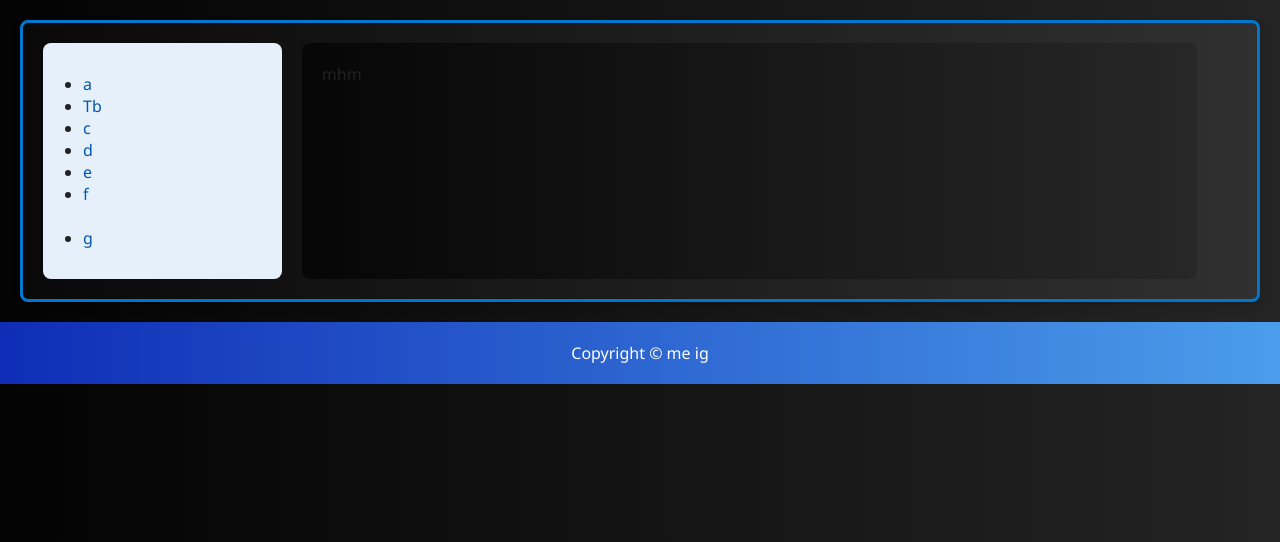
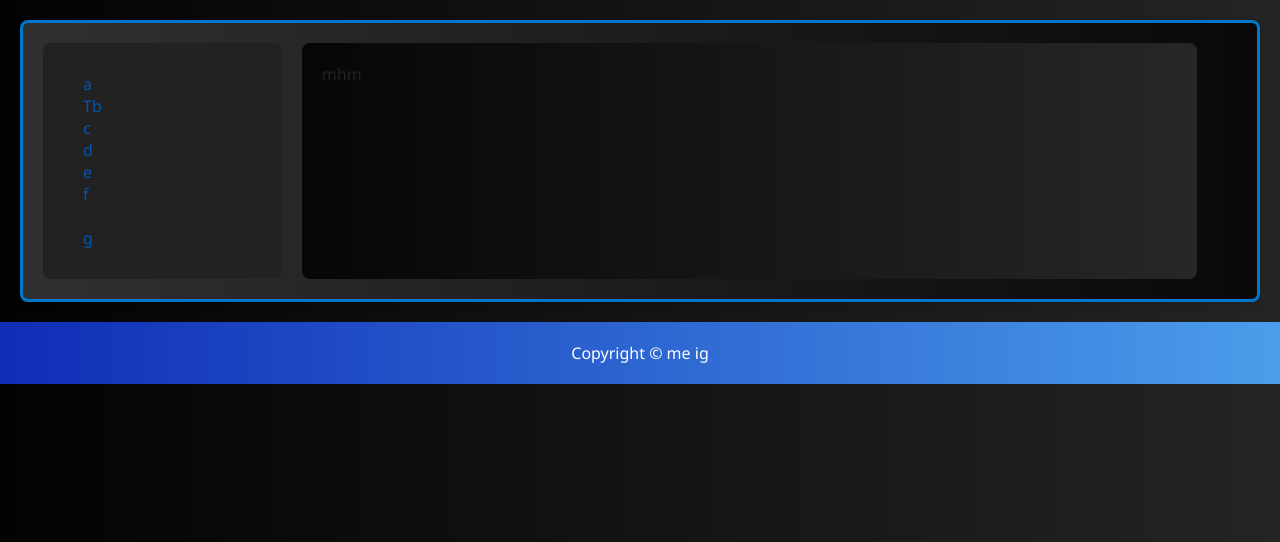
Before and after one commit to chlebpszenny/chleb.dev, a PHP site: page / in a window 1280 px wide. Shown: the part 149-691 px from the top of the page. Run offline with PHP 8.4, Linux system fonts and the light colour scheme.

Commit message:
Update style.css

```diff
--- a/style.css
+++ b/style.css
@@ -30,13 +30,13 @@ header {
     padding: 20px;
     border: 3px solid #0077cc;
     border-radius: 8px;
-    background: linear-gradient(to right, #090909, #303030);
+    background: linear-gradient(to left, #090909, #303030);
     box-shadow: 0 4px 8px rgba(0,0,0,0.1);
     margin: 20px;
 }
 
 aside {
-    background-color: #e6f0fa;
+    background-color: #222;
     width: 20%;
     padding: 20px;
     border-radius: 8px;
```
